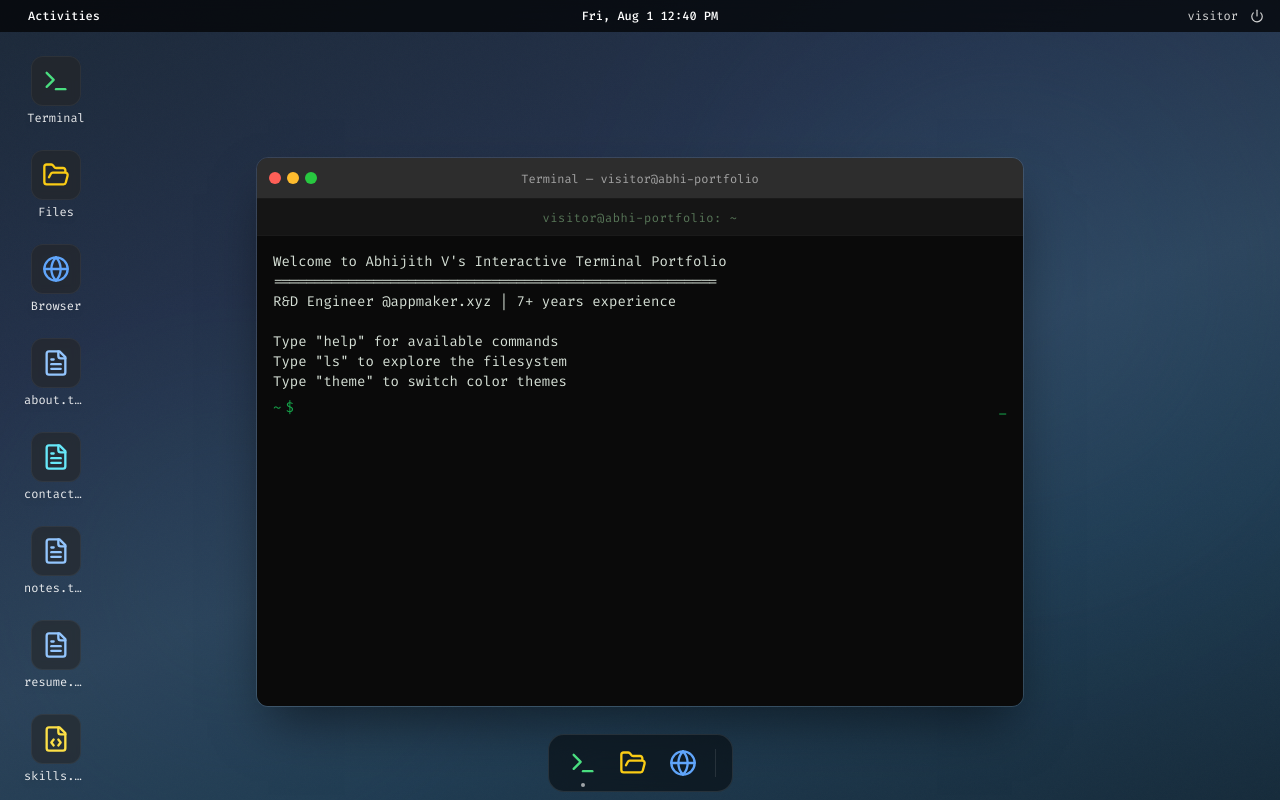
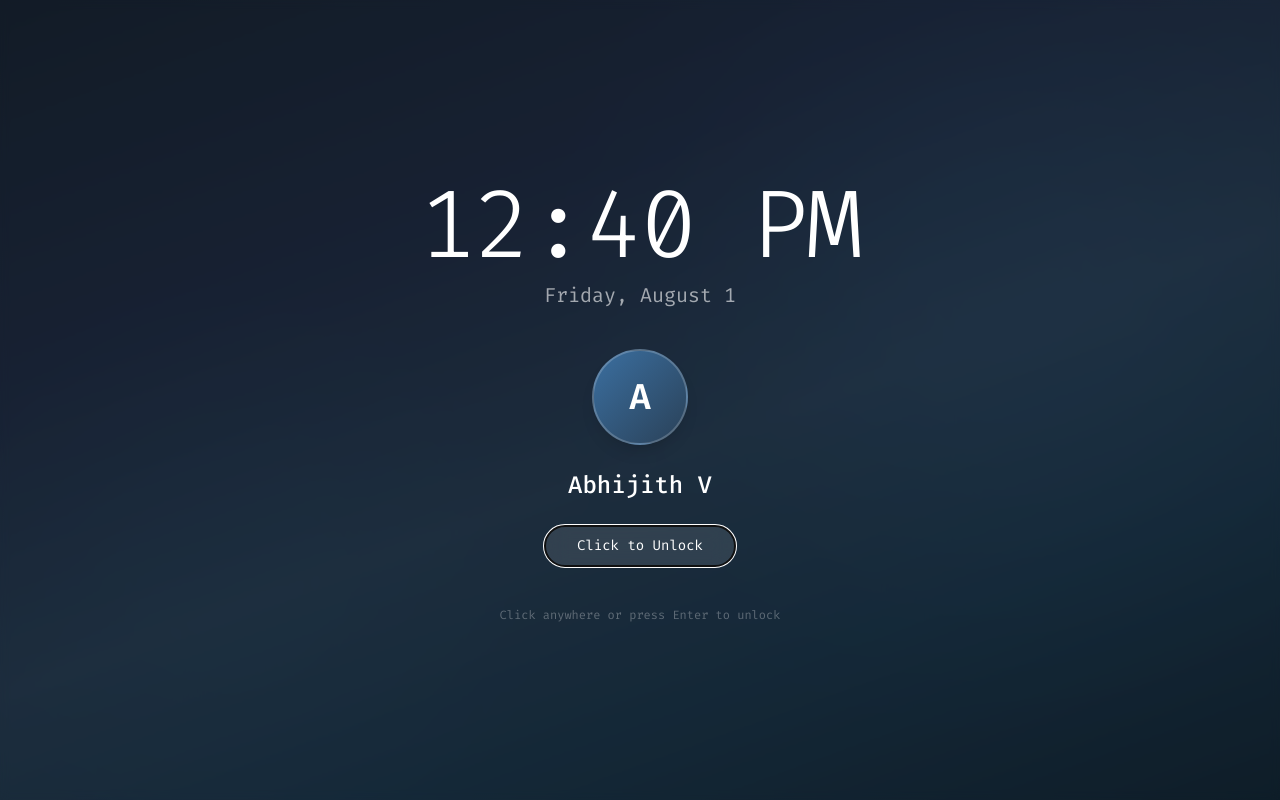
Before and after one commit to abhisawesome/abhisawesome, a React (Vite) app: page / in a window 1280 px wide. Both pictures are taken after a click on the icon 1257 px from the left and 16 px from the top of the page. Built offline with nearby package versions, Linux system fonts and the light colour scheme.

Commit message:
Add lock screen on power button, remove screensaver, remove password requirement

```diff
--- a/src/components/Desktop.tsx
+++ b/src/components/Desktop.tsx
@@ -55,6 +55,8 @@ export const Desktop = () => {
   const [windowCount, setWindowCount] = useState(1);
   const [selectedIcon, setSelectedIcon] = useState<string | null>(null);
   const [contextMenu, setContextMenu] = useState<ContextMenu | null>(null);
+  const [locked, setLocked] = useState(false);
+  const [loginTime, setLoginTime] = useState(new Date());
 
   const dragRef = useRef<{ id: string; startX: number; startY: number; winX: number; winY: number } | null>(null);
   const resizeRef = useRef<{ id: string; edge: string; startX: number; startY: number; winX: number; winY: number; winW: number; winH: number } | null>(null);
@@ -228,6 +230,65 @@ export const Desktop = () => {
 
   const formatDate = (d: Date) => d.toLocaleDateString('en-US', { weekday: 'short', month: 'short', day: 'numeric' });
 
+  const handleUnlock = () => {
+    setLocked(false);
+  };
+
+  // Keep lock screen time updated
+  useEffect(() => {
+    if (locked) {
+      const t = setInterval(() => setLoginTime(new Date()), 1000);
+      return () => clearInterval(t);
+    }
+  }, [locked]);
+
+  if (locked) {
+    return (
+      <div className="w-full h-[100dvh] overflow-hidden flex flex-col relative text-white select-none cursor-pointer"
+        onClick={handleUnlock} onKeyDown={(e) => { if (e.key === 'Enter') handleUnlock(); }} tabIndex={0}>
+        {/* Wallpaper (blurred) */}
+        <div className="absolute inset-0 overflow-hidden">
+          <div className="absolute inset-0" style={{ background: 'linear-gradient(160deg, #1b2838 0%, #223049 30%, #2a4158 55%, #1e3a50 75%, #152a3a 100%)' }} />
+          <div className="absolute w-[800px] h-[800px] rounded-full opacity-20 blur-[120px]" style={{ background: 'radial-gradient(circle, #3b6fa0 0%, transparent 70%)', top: '-15%', right: '-10%' }} />
+          <div className="absolute w-[600px] h-[600px] rounded-full opacity-15 blur-[100px]" style={{ background: 'radial-gradient(circle, #2d5a7b 0%, transparent 70%)', bottom: '-10%', left: '-5%' }} />
+          <div className="absolute inset-0 backdrop-blur-sm bg-black/30" />
+        </div>
+
+        {/* Lock screen content */}
+        <div className="relative z-10 flex-1 flex flex-col items-center justify-center gap-6">
+          {/* Time */}
+          <div className="text-center mb-4">
+            <div className="text-6xl sm:text-8xl font-light tracking-tight">
+              {loginTime.toLocaleTimeString([], { hour: '2-digit', minute: '2-digit' })}
+            </div>
+            <div className="text-lg sm:text-xl text-white/60 mt-2">
+              {loginTime.toLocaleDateString('en-US', { weekday: 'long', month: 'long', day: 'numeric' })}
+            </div>
+          </div>
+
+          {/* Avatar */}
+          <div className="w-20 h-20 sm:w-24 sm:h-24 rounded-full bg-gradient-to-br from-[#3b6fa0] to-[#2a4158] flex items-center justify-center border-2 border-white/20 shadow-lg">
+            <span className="text-3xl sm:text-4xl font-semibold">A</span>
+          </div>
+
+          {/* Username */}
+          <div className="text-xl sm:text-2xl font-medium">Abhijith V</div>
+
+          {/* Unlock button */}
+          <button
+            onClick={handleUnlock}
+            autoFocus
+            className="px-8 py-2.5 bg-white/10 hover:bg-white/20 border border-white/20 rounded-full text-sm transition-colors backdrop-blur-md"
+          >
+            Click to Unlock
+          </button>
+
+          <p className="text-white/30 text-xs mt-4">Click anywhere or press Enter to unlock</p>
+        </div>
+      </div>
+    );
+  }
+
   return (
     <div className="w-full h-[100dvh] overflow-hidden flex flex-col relative text-white select-none"
       onContextMenu={(e) => e.preventDefault()}>
@@ -246,7 +307,7 @@ export const Desktop = () => {
         <div className="flex-1 text-center"><span className="text-[11px] sm:text-xs font-medium cursor-default">{formatDate(currentTime)} {currentTime.toLocaleTimeString([], { hour: '2-digit', minute: '2-digit' })}</span></div>
         <div className="flex items-center gap-2 sm:gap-3 text-[11px] sm:text-xs text-neutral-300">
           <span className="hidden sm:inline">visitor</span>
-          <Power className="w-3.5 h-3.5 hover:text-white cursor-pointer transition-colors" />
+          <Power className="w-3.5 h-3.5 hover:text-white cursor-pointer transition-colors" onClick={() => setLocked(true)} />
         </div>
       </div>
 
--- a/src/components/effects/Screensaver.tsx
+++ /dev/null
@@ -1,96 +0,0 @@
-import { useEffect, useRef, useCallback, useState } from 'react';
-
-interface ScreensaverProps {
-  onExit: () => void;
-}
-
-const LOGO = `
-  ▄▄▄
- ▄████▄
-▄██████▄
-████▀▀████
-████  ████
-████▄▄████▀
- ▀████████▀
-  ▀██████▀
-   ▀████▀
-    ▀▀▀
-`;
-
-export const Screensaver: React.FC<ScreensaverProps> = ({ onExit }) => {
-  const [pos, setPos] = useState({ x: 50, y: 50 });
-  const velRef = useRef({ dx: 1.5, dy: 1 });
-  const animRef = useRef<number>(0);
-  const [hue, setHue] = useState(120);
-
-  const exit = useCallback(() => {
-    cancelAnimationFrame(animRef.current);
-    onExit();
-  }, [onExit]);
-
-  useEffect(() => {
-    const handleKey = () => exit();
-    const handleMouse = () => exit();
-    const handleTouch = () => exit();
-    window.addEventListener('keydown', handleKey);
-    window.addEventListener('mousemove', handleMouse);
-    window.addEventListener('touchstart', handleTouch);
-    return () => {
-      window.removeEventListener('keydown', handleKey);
-      window.removeEventListener('mousemove', handleMouse);
-      window.removeEventListener('touchstart', handleTouch);
-      cancelAnimationFrame(animRef.current);
-    };
-  }, [exit]);
-
-  useEffect(() => {
-    let lastTime = 0;
-    const animate = (time: number) => {
-      animRef.current = requestAnimationFrame(animate);
-      if (time - lastTime < 30) return;
-      lastTime = time;
-
-      setPos(prev => {
-        const vel = velRef.current;
-        let nx = prev.x + vel.dx;
-        let ny = prev.y + vel.dy;
-
-        if (nx <= 0 || nx >= 80) {
-          vel.dx *= -1;
-          nx = Math.max(0, Math.min(80, nx));
-          setHue(h => (h + 60) % 360);
-        }
-        if (ny <= 0 || ny >= 75) {
-          vel.dy *= -1;
-          ny = Math.max(0, Math.min(75, ny));
-          setHue(h => (h + 60) % 360);
-        }
-
-        return { x: nx, y: ny };
-      });
-    };
-
-    animRef.current = requestAnimationFrame(animate);
-    return () => cancelAnimationFrame(animRef.current);
-  }, []);
-
-  return (
-    <div className="fixed inset-0 z-[9999] bg-black cursor-none">
-      <pre
-        className="absolute font-mono text-xs sm:text-sm leading-tight transition-colors duration-500"
-        style={{
-          left: `${pos.x}%`,
-          top: `${pos.y}%`,
-          transform: 'translate(-50%, -50%)',
-          color: `hsl(${hue}, 80%, 55%)`,
-          textShadow: `0 0 10px hsl(${hue}, 80%, 55%)`,
-        }}
-      >
-        {LOGO}
-      </pre>
-      <div className="absolute bottom-4 left-1/2 -translate-x-1/2 text-white/20 text-xs font-mono">
-        Move mouse or press any key to wake
-      </div>
-    </div>
-  );
-};
```
